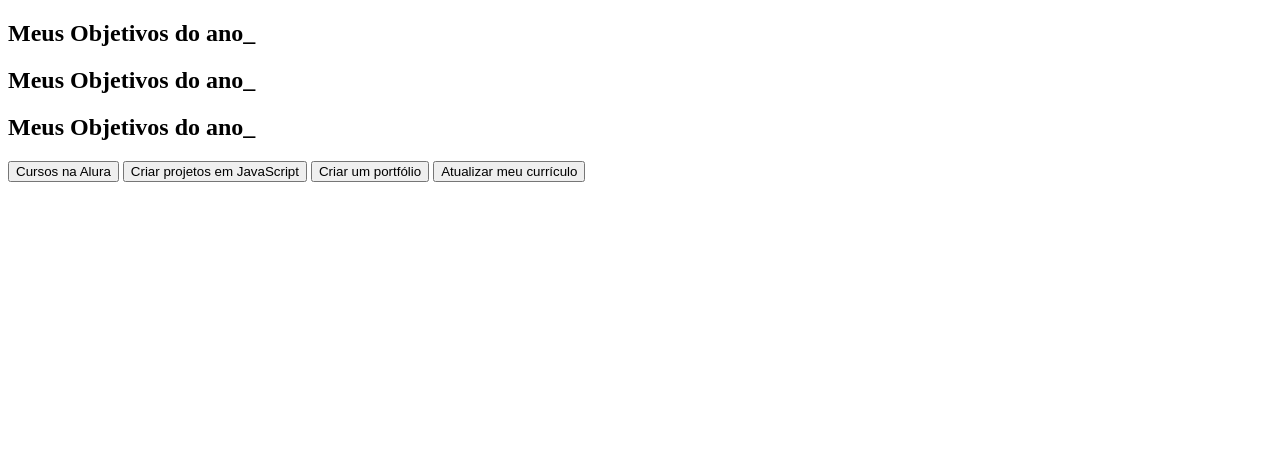
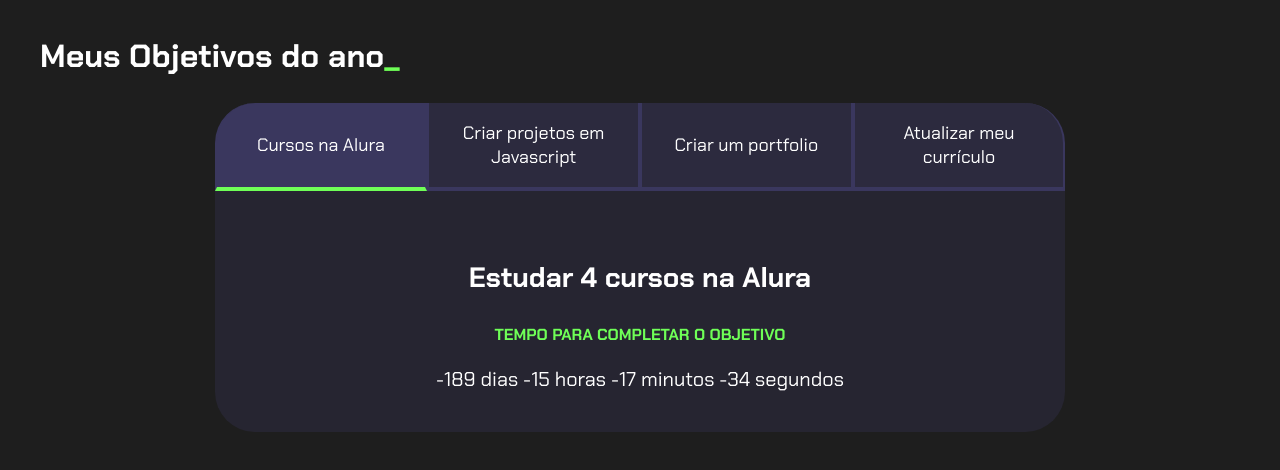
Before and after one commit to JollyBads/meu-projeto-de-vida, a plain HTML site: page index.html in a window 1280 px wide. Drawn offline with Linux system fonts and the light colour scheme.

Commit message:
Add files via upload

```diff
--- a/index.html
+++ b/index.html
@@ -1,39 +1,45 @@
 <!DOCTYPE html>
 <html lang="pt-br">
 <head>
-  <meta charset="UTF-8">
-  <meta name="viewport" content="width=device-width, initial-scale=1.0">
-  <title>Meus objetivos do ano</title>
+    <meta charset="UTF-8">
+    <meta name="viewport" content="width=device-width, initial-scale=1.0">
+    <title>Meus objetivos do ano</title>
+    <link rel="stylesheet" href="style.css">
 </head>
 <body>
-
+    <section class="conteudo-principal">
+        <h2 class="titulo-principal">Meus Objetivos do ano<span>_</span></h2>
+        <div class="conteudo">
+        <div class="botoes">
+            <button class="botao ativo">Cursos na Alura</button>
+            <button class="botao">Criar projetos em Javascript</button>
+            <button class="botao">Criar um portfolio</button>
+            <button class="botao">Atualizar meu currículo</button>
+        </div>
+        <div class="abas-textos">
+            <div class="aba-conteudo ativo">
+                <h3 class="aba-conteudo-titulo-principal">Estudar 4 cursos na Alura</h3>
+                <h4 class="aba-conteudo-titulo-secundario">Tempo para completar o objetivo</h4>
+                <div class="contador"></div>
+            </div>
+            <div class="aba-conteudo">
+                <h3 class="aba-conteudo-titulo-principal">Criar 5 projetos em Javascript</h3>
+                <h4 class="aba-conteudo-titulo-secundario">Tempo para completar o objetivo</h4>
+                <div class="contador"></div>
+            </div>
+            <div class="aba-conteudo">
+                <h3 class="aba-conteudo-titulo-principal">Criar um portfolio com os meus 3 melhores projetos</h3>
+                <h4 class="aba-conteudo-titulo-secundario">Tempo para completar o objetivo</h4>
+                <div class="contador"></div>
+            </div>
+            <div class="aba-conteudo">
+                <h3 class="aba-conteudo-titulo-principal">Atualizar meu curriculo com os certificados da Alura</h3>
+                <h4 class="aba-conteudo-titulo-secundario">Tempo para completar o objetivo</h4>
+                <div class="contador"></div>
+            </div>
+        </div>
+    </div>
+    </section>
+    <script src="main.js"></script>
 </body>
 </html>
-<!-- código omitido -->
-<body>
-    <section class="conteudo-principal"></section>
-</body>
-</html>
-<body>
-    <section class="conteudo-principal"></section>
-        <h2 class="titulo-principal">Meus Objetivos do ano_</h2>
-</body>
-</html>
-<body>
-    <section class="conteudo-principal"></section>
-        <h2 class="titulo-principal">Meus Objetivos do ano_</h2>
-        <div class="botoes"></div>
-</body>
-</html>
-<body>
-    <section class="conteudo-principal">
-      <h2 class="titulo-principal">Meus Objetivos do ano_</h2>
-      <div class="botoes">
-        <button class="botao">Cursos na Alura</button>
-        <button class="botao">Criar projetos em JavaScript</button>
-        <button class="botao">Criar um portfólio</button>
-        <button class="botao">Atualizar meu currículo</button>
-      </div>
-    </section>
-  </body>
-  </html<
--- /dev/null
+++ b/main.js
@@ -0,0 +1,36 @@
+const botoes = document.querySelectorAll(".botao");
+const textos = document.querySelectorAll(".aba-conteudo");
+
+for (let i = 0; i < botoes.length; i++) {
+    botoes[i].onclick = function () {
+
+        for (let j = 0; j < botoes.length; j++) {
+            botoes[j].classList.remove("ativo");
+            textos[j].classList.remove("ativo");
+        }
+
+        botoes[i].classList.add("ativo");
+        textos[i].classList.add("ativo");
+    }
+}
+
+const contadores = document.querySelectorAll(".contador");
+const tempoObjetivo1 = new Date("2023-10-05T00:00:00");
+
+
+contadores[0].textContent = calculaTempo(tempoObjetivo1);
+
+function calculaTempo(tempoObjetivo) {
+    let tempoAtual = new Date();
+    let tempoFinal = tempoObjetivo - tempoAtual;
+    let segundos = Math.floor(tempoFinal / 1000);
+    let minutos = Math.floor(segundos / 60);
+    let horas = Math.floor(minutos / 60);
+    let dias = Math.floor(horas / 24);
+
+    segundos %= 60;
+    minutos %= 60;
+    horas %= 24;
+
+ return dias + " dias " + horas + " horas " + minutos + " minutos " + segundos + " segundos";
+}
--- /dev/null
+++ b/style.css
@@ -0,0 +1,108 @@
+@import url('https://fonts.googleapis.com/css2?family=Chakra+Petch:wght@400;700&display=swap');
+
+:root {
+    --cor-de-fundo: #1E1E1E;
+    --verde: #6FFF57;
+    --branco: #FFFFFF;
+    --botao-ativo: #3A375E;
+    --botao-inativo: rgba(58, 55, 94, 0.5);
+    --texto-fundo: rgba(58, 55, 94, 0.3);
+}
+
+body {
+    background-color: var(--cor-de-fundo);
+    color: var(--branco);
+    font-family: 'Chakra Petch', sans-serif;
+}
+
+
+.conteudo-principal {
+    display: flex;
+    flex-direction: column;
+    justify-content: center;
+    align-items: center;
+    max-width: 1200px;
+    width: 100%;
+    margin: 0 auto;
+}
+
+.titulo-principal {
+    text-align: left;
+    width: 100%;
+    font-size: 32px;
+}
+
+.titulo-principal span {
+    color: var(--verde);
+}
+
+
+.botao {
+    font-family: 'Chakra Petch', sans-serif;
+    background-color: var(--botao-inativo);
+    color: var(--branco);
+    display: flex;
+    justify-content: center;
+    padding: 1em;
+    font-size: 18px;
+    align-items: center;
+    width: 100%;
+    border-bottom: 4px solid var(--botao-ativo);
+    border-left: 2px solid var(--botao-ativo);
+    border-right: 2px solid var(--botao-ativo);
+    border-top: none;
+}
+
+.botao:first-child {
+    border-radius: 40px 40px 0 0;
+}
+
+.botoes {
+    display: block;
+}
+
+.botao.ativo{
+    background-color: var(--botao-ativo);
+    border-bottom: 4px solid var(--verde);
+}
+
+.abas-textos{
+    background-color: var(--texto-fundo);
+    padding: 40px;
+    border-radius: 0 0 40px 40px;
+}
+.aba-conteudo.ativo{
+    display:block;
+}
+
+.aba-conteudo{
+    display: none;
+}
+
+.aba-conteudo-titulo-principal{
+    font-size: 28px;
+    text-align: center;
+}
+.aba-conteudo-titulo-secundario{
+    text-align: center;
+    color: var(--verde);
+    text-transform: uppercase;
+}
+.contador{
+    font-size: 20px;
+    text-align: center;
+}
+
+@media screen and (min-width: 768px) {
+    .botoes {
+        display: flex;
+    }
+
+    .botao:first-child {
+        border-radius: 40px 0 0 0;
+    }
+
+    .botao:last-child {
+        border-radius: 0 40px 0 0;
+    }
+}
```
